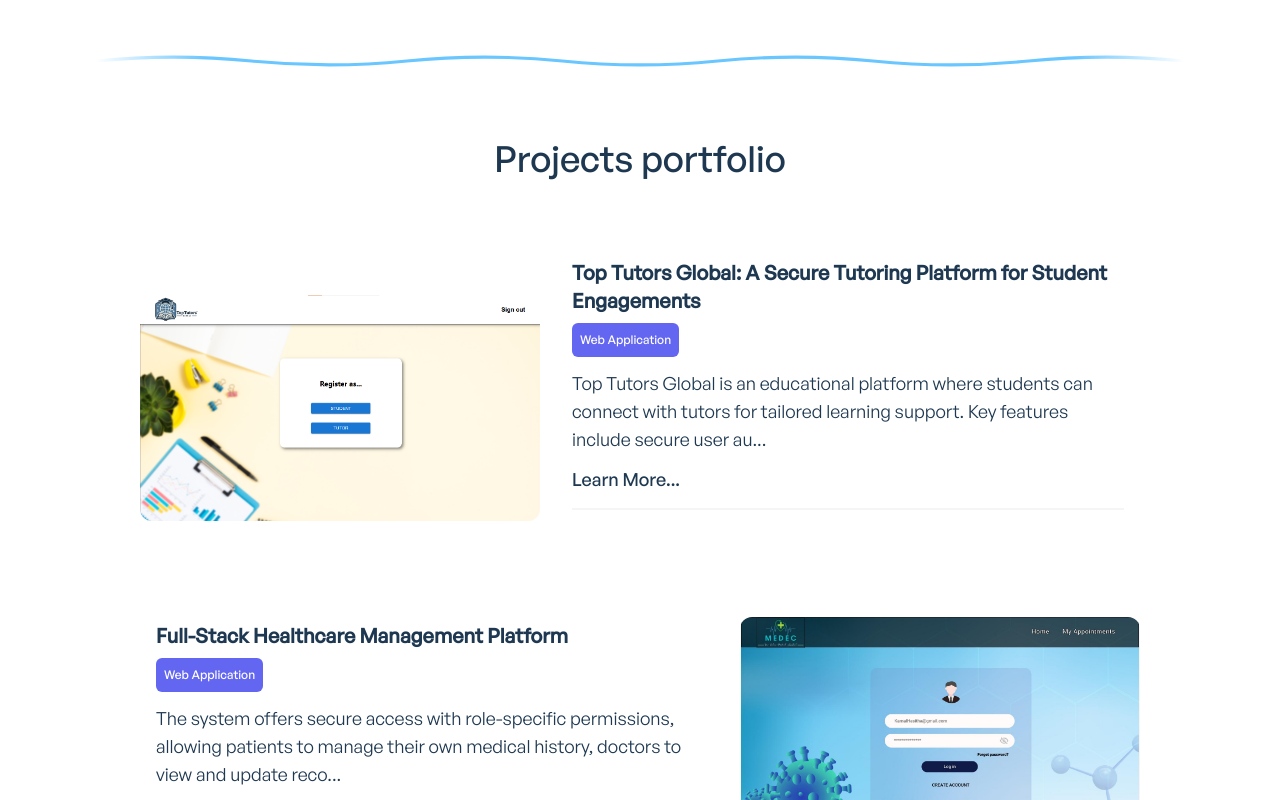
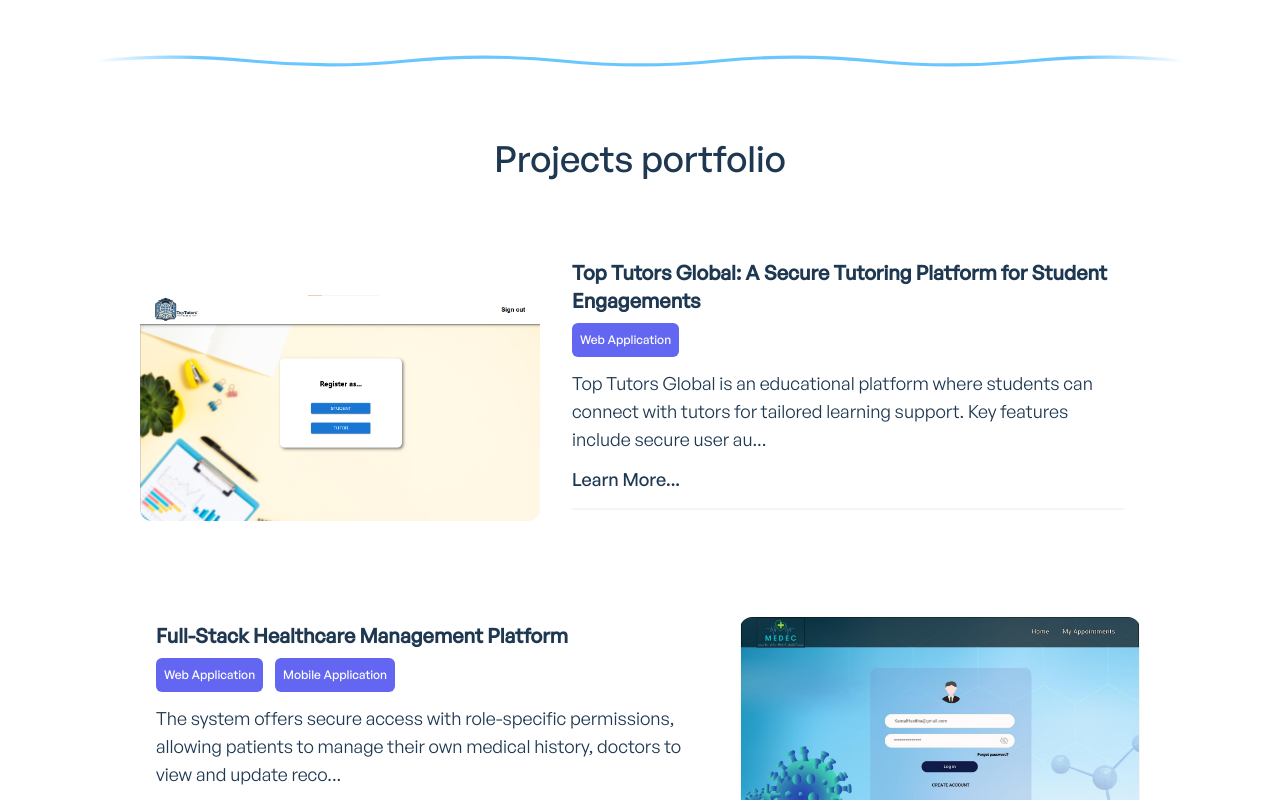
Before and after one commit to CeyncFuture/portfolio, a React (Create React App) app: page / in a window 1280 px wide. Shown: the part 660-1460 px from the top of the page. Built offline with nearby package versions, Linux system fonts and the light colour scheme.

Commit message:
Updated the projects component

```diff
--- a/src/components/ProjectModal.jsx
+++ b/src/components/ProjectModal.jsx
@@ -2,7 +2,7 @@
 import {FiX} from "react-icons/fi";
 
 const ProjectModal = ({data, onClose}) => {
-    const {title, category, desc, images, technologies} = data;
+    const {title, categories, desc, images, technologies} = data;
     const [isWrapped, setIsWrapped] = useState(false);
 
     useEffect(() => {
@@ -50,6 +50,9 @@
                 >
                     <div>
                         <h5 style={{fontSize: "24px", marginBottom: "10px"}}>{title}</h5>
+                        <div className="flex flex-wrap gap-3">
+                            {
+                                categories.map(category =>
                                         <span
                                             style={{
                                                 fontSize: "14px",
@@ -63,6 +66,9 @@
                                         >
                                       {category}
                                 </span>
+                                )
+                            }
+                        </div>
                     </div>
                     <button onClick={onClose} style={{fontSize: "24px", padding: "10px"}}>
                         <FiX/>
--- a/src/data/project.js
+++ b/src/data/project.js
@@ -13,7 +13,7 @@
 export const projects = [
     {
         title: 'Top Tutors Global: A Secure Tutoring Platform for Student Engagements',
-        category: 'Web Application',
+        categories: ['Web Application'],
         desc: "Top Tutors Global is an educational platform where students can connect with tutors for tailored learning support. Key features include secure user authorization and authentication, email verification with OTP, student question submissions, and a streamlined tutor registration process.",
         images: [
             Tutor01,
@@ -33,7 +33,7 @@
     },
     {
         title: 'Full-Stack Healthcare Management Platform',
-        category: 'Web Application',
+        categories: ['Web Application', 'Mobile Application'],
         desc: "The system offers secure access with role-specific permissions, allowing patients to manage their own medical history, doctors to view and update records, and admins to oversee the platform. Login is secured with options such as Google or Facebook for ease of access. A real-time patient count feature helps manage hospital capacity, particularly in emergencies. Patients can also find doctors, book appointments, and receive notifications about upcoming visits. Additionally, patients have the ability to view and securely manage their health records, while receiving alerts for appointments, medications, and important health updates.",
         images: [
             Medec01,
--- a/src/pages/Home.jsx
+++ b/src/pages/Home.jsx
@@ -1,12 +1,11 @@
 import AppBanner from '../components/shared/AppBanner';
 import TechSlider from '../components/TechSlider';
 import { techIcons } from '../data/sliders';
-import ProjectCard from "./ProjectCard";
 import About from "./AboutMe";
 import Contact from "./Contact";
-import {projects} from "../data/project";
 import kk from "../images/divider.svg";
 import WhatWeDo from "./WhatWeDo";
+import Projects from "./Projects";
 
 const Home = () => {
 	return (
@@ -19,19 +18,7 @@
 				<img src={kk} alt='dsdsd' className='w-full'/>
 			</div>
 
-			<div id="projects" className="projects">
-				<div className="text-center">
-					<p className="font-general-medium text-2xl sm:text-4xl mb-1 text-ternary-dark dark:text-ternary-light"
-					   style={{marginBottom: "7vh"}}>
-						Projects portfolio
-					</p>
-				</div>
-				{
-					projects.map((project, index) =>
-						<ProjectCard key={index} data={project} isLeftAligned={index % 2 === 0}/>
-					)
-				}
-			</div>
+			<Projects/>
 
 			<div className='w-full'>
 				<img src={kk} alt='dsdsd' className='w-full'/>
--- a/src/pages/ProjectCard.jsx
+++ b/src/pages/ProjectCard.jsx
@@ -1,25 +1,27 @@
-import {useState} from "react";
 import Button from "../components/reusable/Button";
-import ProjectModal from "../components/ProjectModal";
 
-const ProjectCard = ({data, isLeftAligned}) => {
-    const { title, category, desc, images } = data;
-    const [selected, setSelected] = useState(null);
+const ProjectCard = ({data, isLeftAligned, onSelect}) => {
+    const {title, categories, desc, images} = data;
+
     const alignment = isLeftAligned ? 'flex-row' : 'flex-row-reverse';
 
     return (
         <div className={`flex flex-wrap justify-center mb-4 items-center ${alignment}`}>
-            <div className="mx-2" style={{maxWidth: '400px', cursor: 'pointer'}} onClick={() => setSelected(data)}>
-                <img src={images[0]}  className="rounded-xl border-none" alt={title}/>
+            <div className="mx-2" style={{maxWidth: '400px', cursor: 'pointer'}} onClick={() => onSelect(data)}>
+                <img src={images[0]} className="rounded-xl border-none" alt={title}/>
             </div>
             <div className="p-6" style={{maxWidth: '600px'}}>
                 <h1 className="font-general-medium text-lg font-bold md:text-xl text-ternary-dark dark:text-ternary-light mb-2">{title}</h1>
-                <h1
-                  className="bg-indigo-500 font-medium text-white p-2 rounded-md mb-3"
-                  style={{ width: "fit-content", fontSize: "12px"}}
-                >
-                  {category}
-                </h1>
+                <div className="flex flex-wrap gap-3">
+                    {categories.map((category) =>
+                        <h1
+                            className="bg-indigo-500 font-medium text-white p-2 rounded-md mb-3"
+                            style={{width: "fit-content", fontSize: "12px"}}
+                        >
+                            {category}
+                        </h1>
+                    )}
+                </div>
                 <p className="text-lg text-ternary-dark dark:text-ternary-light mb-3">{desc.slice(0, 150)}...</p>
                 <div
                     className="font-general-medium rounded-lg focus:ring-1 focus:ring-indigo-900 text-ternary-dark dark:text-ternary-light text-lg sm:text-md duration-300"
@@ -27,16 +29,8 @@
                 >
                     <Button
                         title="Learn More..."
-                        onClick={() => setSelected(data)}
+                        onClick={() => onSelect(data)}
                     />
-                </div>
-                <div>
-                    {selected ? (
-                        <ProjectModal
-                            data={data}
-                            onClose={() => setSelected(null)}
-                        />
-                    ) : null}
                 </div>
                 <hr className="my-12 h-0.5 border-t-0 bg-neutral-100 dark:bg-white/10" style={{marginTop: "15px"}}/>
             </div>
--- a/src/pages/Projects.jsx
+++ b/src/pages/Projects.jsx
@@ -1,13 +1,33 @@
-import ProjectsGrid from '../components/projects/ProjectsGrid';
-import { ProjectsProvider } from '../context/ProjectsContext';
+import {projects} from "../data/project";
+import ProjectCard from "./ProjectCard";
+import {useState} from "react";
+import ProjectModal from "../components/ProjectModal";
 
 const Projects = () => {
+	const [selected, setSelected] = useState(null);
+
 	return (
-		<ProjectsProvider>
-			<div className="container mx-auto">
-				<ProjectsGrid />
+		<>
+			<div id="projects" className="projects">
+				<div className="text-center">
+					<p className="font-general-medium text-2xl sm:text-4xl mb-1 text-ternary-dark dark:text-ternary-light"
+					   style={{marginBottom: "7vh"}}>
+						Projects portfolio
+					</p>
+				</div>
+				{
+					projects.map((project, index) =>
+						<ProjectCard key={index} data={project} isLeftAligned={index % 2 === 0} onSelect={setSelected}/>
+					)
+				}
 			</div>
-		</ProjectsProvider>
+			{selected &&
+				<ProjectModal
+					data={selected}
+					onClose={() => setSelected(null)}
+				/>
+			}
+		</>
 	);
 };
 
```
Lines whose indentation alone changed are shown as unchanged.
